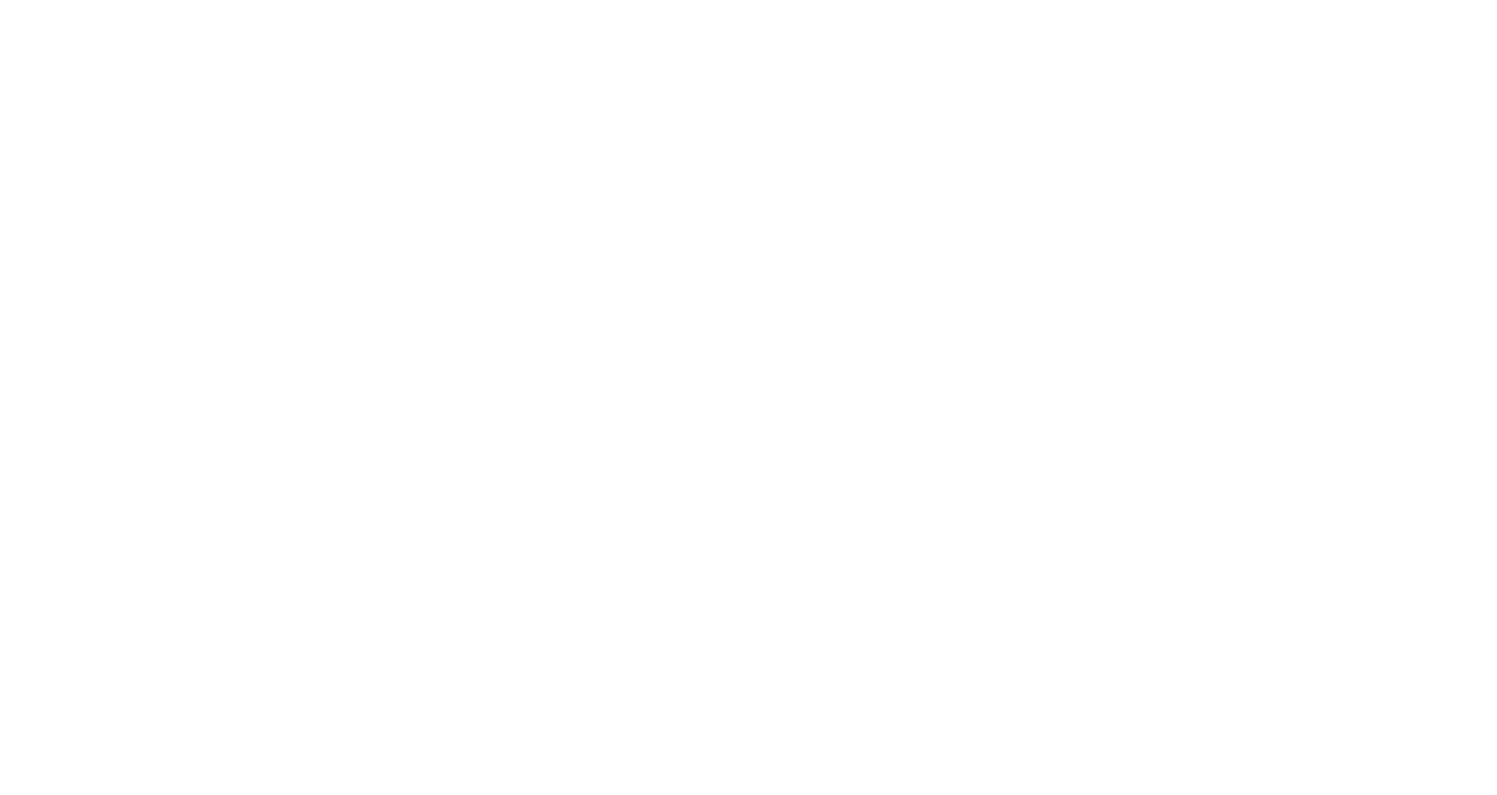
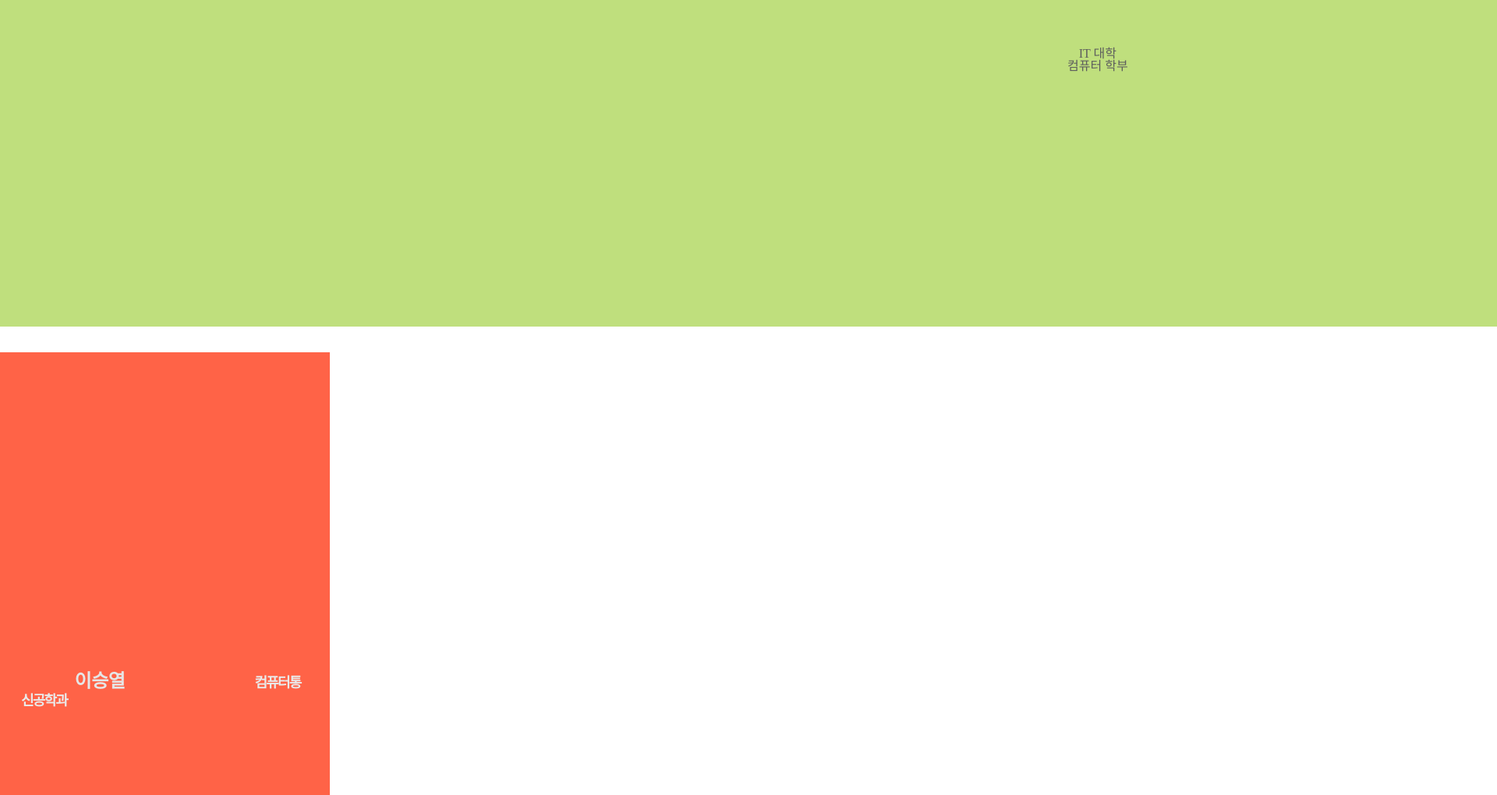
Before and after one commit to Karrier-Team/Karrier-Front, a React (Create React App) app: page /major in a window 1280 px wide. Shown: the part 368-1388 px from the top of the page at 78% size, 1920 px wide, since content can reach past the window. Before the commit the page ends 800 px from the top, so only its background shows below. Built offline with nearby package versions, Linux system fonts and the light colour scheme.

Commit message:
feat: add layout of majorPage

```diff
--- a/src/App.jsx
+++ b/src/App.jsx
@@ -8,6 +8,7 @@ import LoginPage from "./routes/LoginPage";
 import SignupPage from "./routes/SignupPage";
 import ErrorPage from "./routes/ErrorPage";
 import LandingPage from "./routes/LandingPage";
+import MajorPage from "./routes/MajorPage";
 
 function App() {
   return (
@@ -19,6 +20,7 @@ function App() {
         <Route path="/login" element={<LoginPage />} />
         <Route path="/signup" element={<SignupPage />} />
         <Route path="*" element={<ErrorPage />} />
+        <Route path="/major" element={<MajorPage />} />
       </Routes>
     </Router>
   );
--- /dev/null
+++ b/src/components/Major.jsx
@@ -0,0 +1,25 @@
+import styled from "styled-components";
+
+const MajorStyled = styled.div`
+  width: 100%;
+  height: 20vw;
+  margin: 84px 0 33px;
+  padding: 233.2px 791.1px 213.8px 767.9px;
+  opacity: 0.63;
+  background-color: yellowgreen;
+  display: flex;
+  flex-direction: column;
+  justify-content: center;
+  align-items: center;
+`;
+
+const Major = () => {
+  return (
+    <MajorStyled>
+      <span>IT 대학</span>
+      <span>컴퓨터 학부</span>
+    </MajorStyled>
+  );
+};
+
+export default Major;
--- /dev/null
+++ b/src/components/Profile/Profile.css
@@ -0,0 +1,49 @@
+/* profile */
+.Profile {
+  width: 423px;
+  height: 568px;
+
+  background-color: tomato;
+  display: flex;
+  justify-content: center;
+  align-items: flex-end;
+}
+
+/* info */
+
+.Profile__info {
+  width: 423px;
+  height: 137px;
+  margin: 430.7px 0.4px 0.3px 0;
+  padding: 72.1px 29.3px 22.9px 27px;
+}
+
+.Profile--name {
+  width: 61px;
+  height: 29px;
+  margin: 8.6px 83.1px 4.4px 68.6px;
+  font-family: S-CoreDream-6;
+  font-size: 24px;
+  font-weight: bold;
+  font-stretch: normal;
+  font-style: normal;
+  line-height: 1.2;
+  letter-spacing: -0.48px;
+  text-align: left;
+  color: #e6e6e6;
+}
+
+.Profile--major {
+  width: 112px;
+  height: 21px;
+  margin: 11.4px 0 9.6px 83.1px;
+  font-family: S-CoreDream-6;
+  font-size: 18px;
+  font-weight: bold;
+  font-stretch: normal;
+  font-style: normal;
+  line-height: 1.2;
+  letter-spacing: -1.8px;
+  text-align: left;
+  color: #eaeaea;
+}
--- /dev/null
+++ b/src/components/Profile/Profile.jsx
@@ -0,0 +1,45 @@
+import React, { useState } from "react";
+import "./Profile.css";
+
+const Profile = ({ name, major }) => {
+  // state
+  const [state, setState] = useState({
+    name: "이승열",
+    major: "컴퓨터통신공학과",
+    comment:
+      "안녕하세요 컴퓨터 공학을 전공하여 멘토를 맡게 된 이승열 입니다 잘 부탁 드립니다",
+  });
+  const [hover, setHover] = useState(true);
+
+  const handleMouseEnter = (e) => {
+    //e.target.style.background = "grey";
+    setHover(false);
+  };
+
+  const handleMouseLeave = (e) => {
+    //e.target.style.background = "yellowgreen";
+    setHover(true);
+  };
+
+  return (
+    <div
+      className="Profile"
+      onMouseEnter={handleMouseEnter}
+      onMouseLeave={handleMouseLeave}
+    >
+      {hover ? (
+        <div className="Profile__info">
+          <span className="Profile--img"></span>
+          <span className="Profile--name">{state.name}</span>
+          <span className="Profile--major">{state.major}</span>
+        </div>
+      ) : (
+        <div className="Profile__content">
+          <p className="Profile__comment">{state.comment}</p>
+        </div>
+      )}
+    </div>
+  );
+};
+
+export default Profile;
--- /dev/null
+++ b/src/components/Profile/ProfileList.jsx
@@ -0,0 +1,9 @@
+import Profile from "./Profile";
+const ProfileList = () => {
+  return (
+    <div>
+      <Profile />
+    </div>
+  );
+};
+export default ProfileList;
--- /dev/null
+++ b/src/routes/MajorPage.jsx
@@ -0,0 +1,24 @@
+import styled from "styled-components";
+// component
+import ProfileList from "../components/Profile/ProfileList";
+import Major from "../components/Major";
+
+// styled-components
+const Wrapper = styled.div`
+  position: relative;
+  height: 100%;
+  width: 100%;
+
+  display: flex;
+  flex-direction: column;
+`;
+
+const MajorPage = () => {
+  return (
+    <Wrapper>
+      <Major />
+      <ProfileList />
+    </Wrapper>
+  );
+};
+export default MajorPage;
--- a/src/routes/SignupPage.jsx
+++ b/src/routes/SignupPage.jsx
@@ -28,7 +28,11 @@ export function SignupPage() {
   const [emailValue, setEmailValue] = useState("");
   const [passwordValue, setPasswordValue] = useState("");
   const [repasswordValue, setRepasswordValue] = useState("");
-  const [errorInfo, setErrorInfo] = useState({ emailError: "", passwordError: "", repasswordError: "" });
+  const [errorInfo, setErrorInfo] = useState({
+    emailError: "",
+    passwordError: "",
+    repasswordError: "",
+  });
 
   function handleSubmit() {
     setErrorInfo(utils.validate(emailValue, passwordValue, repasswordValue));
@@ -39,11 +43,29 @@ export function SignupPage() {
     <>
       <Wrapper>
         <SocialLoginSection></SocialLoginSection>
-        <LoginInput handleChange={setEmailValue} name="email" type="email" caption="이메일" placeholder="이메일을 입력해주세요"></LoginInput>
+        <LoginInput
+          handleChange={setEmailValue}
+          name="email"
+          type="email"
+          caption="이메일"
+          placeholder="이메일을 입력해주세요"
+        ></LoginInput>
         <ErrorParap>{errorInfo.emailError}</ErrorParap>
-        <LoginInput handleChange={setPasswordValue} name="password" type="password" caption="비밀번호" placeholder="비밀번호를 입력해주세요"></LoginInput>
+        <LoginInput
+          handleChange={setPasswordValue}
+          name="password"
+          type="password"
+          caption="비밀번호"
+          placeholder="비밀번호를 입력해주세요"
+        ></LoginInput>
         <ErrorParap>{errorInfo.passwordError}</ErrorParap>
-        <LoginInput handleChange={setRepasswordValue} name="repassword" type="password" caption="비밀번호 확인" placeholder="비밀번호를 입력해주세요"></LoginInput>
+        <LoginInput
+          handleChange={setRepasswordValue}
+          name="repassword"
+          type="password"
+          caption="비밀번호 확인"
+          placeholder="비밀번호를 입력해주세요"
+        ></LoginInput>
         <ErrorParap>{errorInfo.repasswordError}</ErrorParap>
         <LoginButton handleSubmit={handleSubmit} />
       </Wrapper>
--- a/src/routes/TestPage.jsx
+++ b/src/routes/TestPage.jsx
@@ -1,4 +1,5 @@
 import React, { useEffect, memo } from "react";
+import Profile from "../components/Profile/Profile";
 
 function TestPage() {
   useEffect(() => {
```
Also changed, not shown: 2 other files (tests, documents, lock files or other folders).
